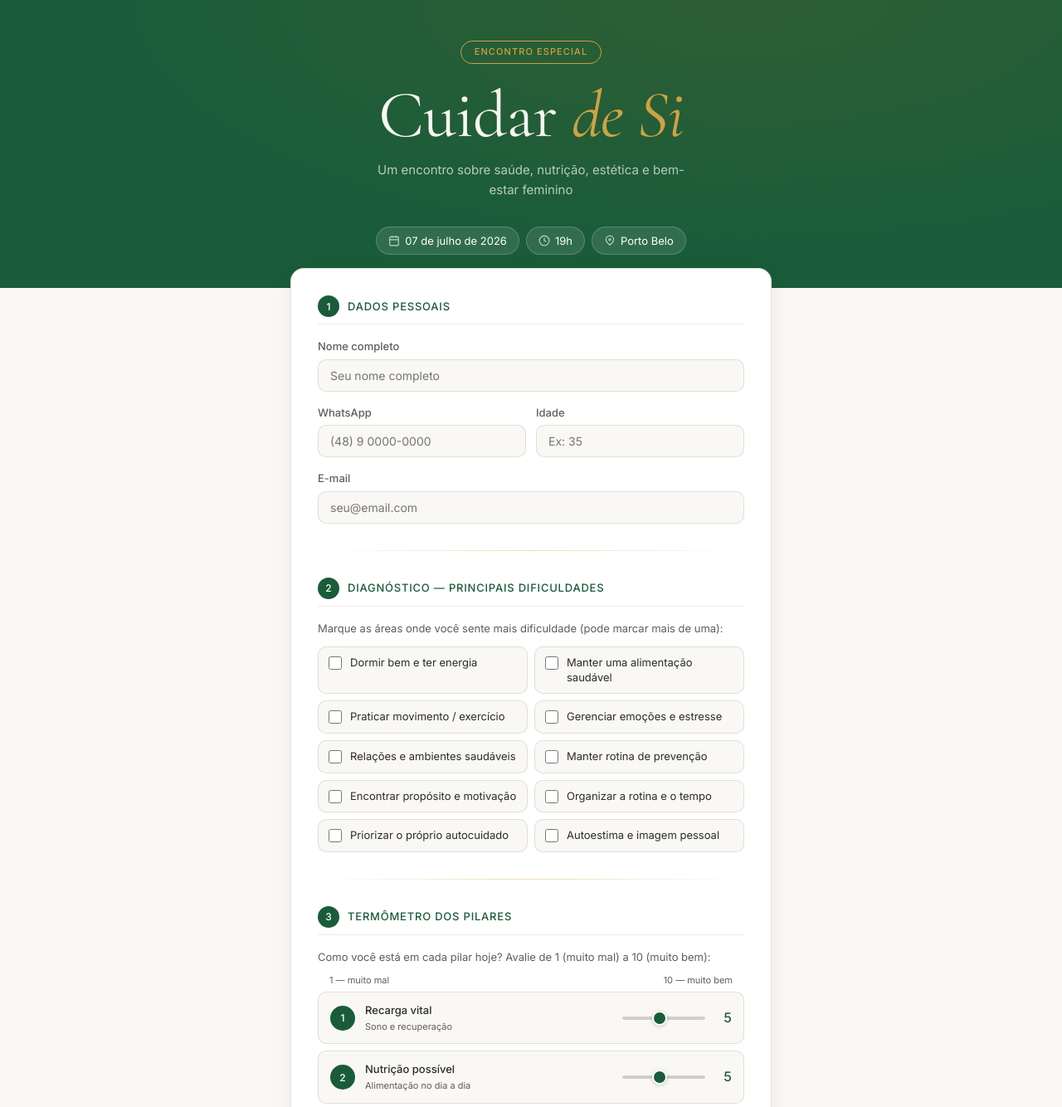
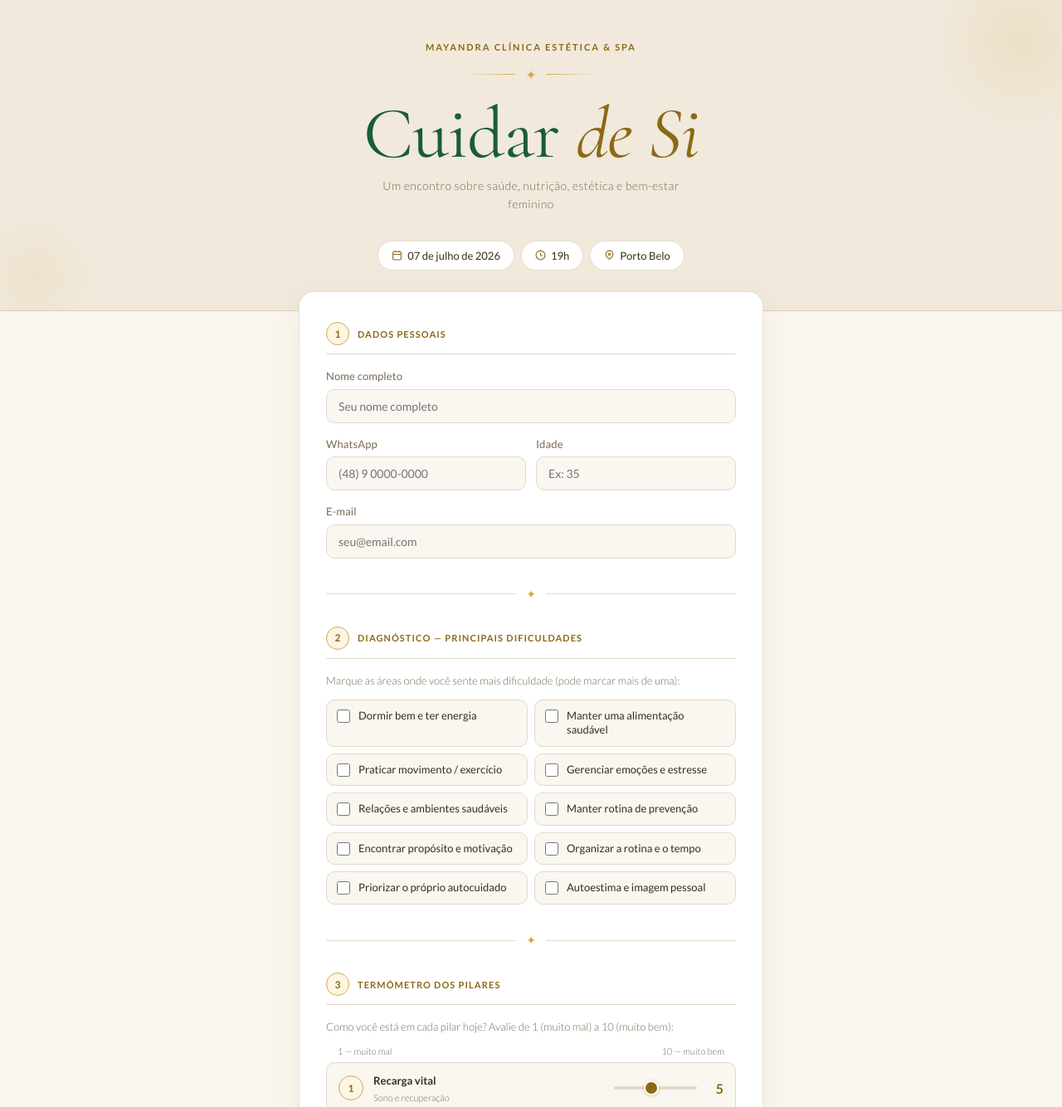
Before and after one commit to draludmillacosta/cuidar-de-si, a plain HTML site: page index.html in a window 1280 px wide. Shown: the top 1334 px of the page at 83% size. Drawn offline with nearby package versions, Linux system fonts and the light colour scheme.

Commit message:
Update index.html

```diff
--- a/index.html
+++ b/index.html
@@ -7,30 +7,28 @@
 <meta name="description" content="Garanta sua vaga no Encontro Especial Cuidar de Si — 07 de julho de 2026, Porto Belo.">
 <link rel="preconnect" href="https://fonts.googleapis.com">
 <link rel="preconnect" href="https://fonts.gstatic.com" crossorigin>
-<link href="https://fonts.googleapis.com/css2?family=Cormorant+Garamond:ital,wght@0,400;0,500;1,400&family=Inter:wght@400;500&display=swap" rel="stylesheet">
+<link href="https://fonts.googleapis.com/css2?family=Cormorant+Garamond:ital,wght@0,400;0,500;0,600;1,400;1,600&family=Lato:wght@300;400;700&display=swap" rel="stylesheet">
 <style>
 *, *::before, *::after { box-sizing: border-box; margin: 0; padding: 0; }
 
 :root {
-    --verde: #1A5C3A;
-    --verde-claro: #E8F0EB;
-    --verde-medio: #2d7a52;
-    --dourado: #8B6914;
-    --dourado-claro: #F5ECD7;
-    --dourado-borda: #D4A847;
-    --bege: #FAF8F4;
-    --bege-escuro: #F0EBE1;
-    --texto: #2C2C2A;
-    --texto-secundario: #5F5E5A;
-    --borda: rgba(0,0,0,0.1);
-    --radius: 10px;
-    --radius-lg: 16px;
+  --bege:       #FAF6F0;
+  --bege-medio: #F0E9DC;
+  --bege-escuro:#E5D9C8;
+  --dourado:    #8B6914;
+  --dourado-claro: #D4A847;
+  --dourado-bg: #FDF5E4;
+  --verde:      #1A5C3A;
+  --texto:      #3A2E1E;
+  --texto-sec:  #7A6A55;
+  --borda:      rgba(139,105,20,0.2);
+  --radius:     10px;
+  --radius-lg:  18px;
 }
 
 html { scroll-behavior: smooth; }
-
 body {
-    font-family: 'Inter', sans-serif;
+  font-family: 'Lato', sans-serif;
   background: var(--bege);
   color: var(--texto);
   min-height: 100vh;
@@ -39,116 +37,152 @@
 
 /* HERO */
 .hero {
-    background: var(--verde);
-    padding: 3rem 1.5rem 2.5rem;
+  background: var(--bege-medio);
+  padding: 3rem 1.5rem 3rem;
   text-align: center;
   position: relative;
+  border-bottom: 1px solid var(--borda);
   overflow: hidden;
 }
 .hero::before {
   content: '';
   position: absolute;
-    inset: 0;
-    background: radial-gradient(ellipse at 70% 0%, rgba(139,105,20,0.18) 0%, transparent 60%);
+  top: -60px; right: -60px;
+  width: 220px; height: 220px;
+  background: radial-gradient(circle, rgba(212,168,71,0.15) 0%, transparent 70%);
   pointer-events: none;
 }
-  .hero-badge {
-    display: inline-block;
-    font-family: 'Inter', sans-serif;
+.hero::after {
+  content: '';
+  position: absolute;
+  bottom: -40px; left: -40px;
+  width: 160px; height: 160px;
+  background: radial-gradient(circle, rgba(212,168,71,0.1) 0%, transparent 70%);
+  pointer-events: none;
+}
+
+.hero-logo {
+  font-family: 'Lato', sans-serif;
   font-size: 11px;
-    font-weight: 500;
-    letter-spacing: .1em;
+  font-weight: 700;
+  letter-spacing: .18em;
   text-transform: uppercase;
-    color: var(--dourado-borda);
-    border: 0.5px solid var(--dourado-borda);
-    border-radius: 20px;
-    padding: 4px 16px;
-    margin-bottom: 1.25rem;
+  color: var(--dourado);
+  margin-bottom: 1rem;
 }
+
+.ornamento {
+  display: flex;
+  align-items: center;
+  justify-content: center;
+  gap: 12px;
+  margin-bottom: 1.2rem;
+}
+.ornamento::before,
+.ornamento::after {
+  content: '';
+  width: 60px;
+  height: 1px;
+  background: linear-gradient(90deg, transparent, var(--dourado-claro));
+}
+.ornamento::after {
+  background: linear-gradient(90deg, var(--dourado-claro), transparent);
+}
+.ornamento-sym {
+  color: var(--dourado-claro);
+  font-size: 16px;
+  line-height: 1;
+}
+
 .hero h1 {
   font-family: 'Cormorant Garamond', serif;
-    font-size: clamp(3rem, 8vw, 5rem);
+  font-size: clamp(3.2rem, 9vw, 5.5rem);
   font-weight: 400;
-    color: #fff;
-    line-height: 1.05;
-    margin-bottom: .75rem;
+  color: var(--verde);
+  line-height: 1;
+  margin-bottom: .5rem;
   letter-spacing: -.01em;
 }
 .hero h1 em {
   font-style: italic;
-    color: var(--dourado-borda);
+  color: var(--dourado);
 }
 .hero-sub {
-    font-size: 15px;
-    color: rgba(255,255,255,0.7);
-    max-width: 400px;
+  font-family: 'Lato', sans-serif;
+  font-size: 14px;
+  font-weight: 300;
+  color: var(--texto-sec);
+  max-width: 360px;
   margin: 0 auto 2rem;
+  letter-spacing: .03em;
 }
-  .hero-info {
+
+.hero-pills {
   display: flex;
   justify-content: center;
   flex-wrap: wrap;
   gap: 8px;
 }
 .hero-pill {
-    display: flex;
+  display: inline-flex;
   align-items: center;
   gap: 6px;
-    background: rgba(255,255,255,0.1);
-    border: 0.5px solid rgba(255,255,255,0.2);
-    border-radius: 20px;
-    padding: 6px 14px;
+  background: #fff;
+  border: 1px solid var(--borda);
+  border-radius: 30px;
+  padding: 7px 16px;
   font-size: 13px;
-    color: #fff;
+  font-weight: 400;
+  color: var(--texto);
 }
-  .hero-pill svg { width: 14px; height: 14px; opacity: .7; flex-shrink: 0; }
+.hero-pill svg { width: 13px; height: 13px; color: var(--dourado); flex-shrink: 0; }
 
 /* CONTAINER */
 .container {
-    max-width: 620px;
+  max-width: 600px;
   margin: 0 auto;
   padding: 0 1.25rem 4rem;
 }
 
-  /* CARD FORMULÁRIO */
+/* CARD */
 .form-card {
   background: #fff;
-    border: 0.5px solid var(--borda);
+  border: 1px solid var(--borda);
   border-radius: var(--radius-lg);
-    padding: 2rem;
+  padding: 2.25rem 2rem;
   margin-top: -1.5rem;
   position: relative;
-    box-shadow: 0 4px 24px rgba(0,0,0,0.06);
+  box-shadow: 0 8px 40px rgba(139,105,20,0.08);
 }
 
 /* SEÇÕES */
 .section { margin-bottom: 2rem; }
-  .section:last-of-type { margin-bottom: 1.5rem; }
 
 .section-header {
   display: flex;
   align-items: center;
   gap: 10px;
   margin-bottom: 1rem;
-    padding-bottom: 8px;
+  padding-bottom: 10px;
   border-bottom: 1px solid var(--bege-escuro);
 }
 .section-num {
-    width: 26px; height: 26px;
+  width: 28px; height: 28px;
   border-radius: 50%;
-    background: var(--verde);
-    color: #fff;
+  background: var(--dourado-bg);
+  border: 1px solid var(--dourado-claro);
+  color: var(--dourado);
   font-size: 12px;
-    font-weight: 500;
+  font-weight: 700;
   display: flex; align-items: center; justify-content: center;
   flex-shrink: 0;
 }
 .section-title {
-    font-size: 13px;
-    font-weight: 500;
-    letter-spacing: .06em;
+  font-size: 11px;
+  font-weight: 700;
+  letter-spacing: .1em;
   text-transform: uppercase;
-    color: var(--verde);
+  color: var(--dourado);
 }
 
 /* CAMPOS */
@@ -156,35 +190,36 @@
 .field label {
   display: block;
   font-size: 13px;
-    font-weight: 500;
-    color: var(--texto-secundario);
+  font-weight: 400;
+  color: var(--texto-sec);
   margin-bottom: 5px;
+  letter-spacing: .01em;
 }
 .field input,
 .field textarea {
   width: 100%;
-    font-family: 'Inter', sans-serif;
+  font-family: 'Lato', sans-serif;
   font-size: 14px;
   color: var(--texto);
   background: var(--bege);
-    border: 1px solid var(--borda);
+  border: 1px solid var(--bege-escuro);
   border-radius: var(--radius);
-    padding: 10px 14px;
+  padding: 11px 14px;
   outline: none;
-    transition: border-color .15s, box-shadow .15s;
+  transition: border-color .2s, box-shadow .2s;
   -webkit-appearance: none;
 }
 .field input:focus,
 .field textarea:focus {
-    border-color: var(--verde);
-    box-shadow: 0 0 0 3px rgba(26,92,58,0.1);
+  border-color: var(--dourado-claro);
+  box-shadow: 0 0 0 3px rgba(212,168,71,0.12);
   background: #fff;
 }
 .field textarea { resize: vertical; min-height: 100px; line-height: 1.5; }
 .grid2 { display: grid; grid-template-columns: 1fr 1fr; gap: 12px; }
 
 /* DIFICULDADES */
-  .hint { font-size: 13px; color: var(--texto-secundario); margin-bottom: 12px; }
+.hint { font-size: 13px; color: var(--texto-sec); margin-bottom: 12px; font-weight: 300; }
 .diff-grid { display: grid; grid-template-columns: 1fr 1fr; gap: 8px; }
 .diff-item {
   display: flex;
@@ -192,20 +227,20 @@
   gap: 10px;
   padding: 10px 12px;
   background: var(--bege);
-    border: 1px solid var(--borda);
+  border: 1px solid var(--bege-escuro);
   border-radius: var(--radius);
   cursor: pointer;
   transition: border-color .15s, background .15s;
   user-select: none;
 }
-  .diff-item:hover { border-color: rgba(26,92,58,0.3); }
+.diff-item:hover { border-color: var(--dourado-claro); }
 .diff-item.checked {
-    border-color: var(--verde);
-    background: var(--verde-claro);
+  border-color: var(--dourado-claro);
+  background: var(--dourado-bg);
 }
 .diff-item input[type=checkbox] {
   width: 16px; height: 16px;
-    accent-color: var(--verde);
+  accent-color: var(--dourado);
   flex-shrink: 0;
   margin-top: 1px;
   cursor: pointer;
@@ -227,32 +262,33 @@
   gap: 12px;
   padding: 11px 14px;
   background: var(--bege);
-    border: 1px solid var(--borda);
+  border: 1px solid var(--bege-escuro);
   border-radius: var(--radius);
+  transition: border-color .15s;
 }
+.pillar-row:hover { border-color: var(--dourado-claro); }
 .pillar-num {
   width: 30px; height: 30px;
   border-radius: 50%;
-    background: var(--verde);
-    color: #fff;
+  background: var(--dourado-bg);
+  border: 1px solid var(--dourado-claro);
+  color: var(--dourado);
   font-size: 12px;
-    font-weight: 500;
+  font-weight: 700;
   display: flex; align-items: center; justify-content: center;
   flex-shrink: 0;
 }
 .pillar-info { flex: 1; min-width: 0; }
-  .pillar-name { font-size: 13px; font-weight: 500; color: var(--texto); }
-  .pillar-desc { font-size: 11px; color: var(--texto-secundario); margin-top: 1px; }
-  .pillar-right {
-    display: flex; align-items: center; gap: 10px; flex-shrink: 0;
-  }
+.pillar-name { font-size: 13px; font-weight: 700; color: var(--texto); }
+.pillar-desc { font-size: 11px; color: var(--texto-sec); margin-top: 1px; font-weight: 300; }
+.pillar-right { display: flex; align-items: center; gap: 10px; flex-shrink: 0; }
 .pillar-right input[type=range] {
   -webkit-appearance: none;
   appearance: none;
   width: 100px;
   height: 4px;
   border-radius: 2px;
-    background: #D0D0C8;
+  background: var(--bege-escuro);
   outline: none;
   cursor: pointer;
 }
@@ -260,35 +296,52 @@
   -webkit-appearance: none;
   width: 18px; height: 18px;
   border-radius: 50%;
-    background: var(--verde);
+  background: var(--dourado);
   cursor: pointer;
   border: 2px solid #fff;
-    box-shadow: 0 1px 4px rgba(0,0,0,0.2);
+  box-shadow: 0 1px 4px rgba(139,105,20,0.3);
 }
 .pillar-right input[type=range]::-moz-range-thumb {
   width: 18px; height: 18px;
   border-radius: 50%;
-    background: var(--verde);
+  background: var(--dourado);
   cursor: pointer;
   border: 2px solid #fff;
 }
 .pillar-score {
   font-size: 16px;
-    font-weight: 500;
+  font-weight: 700;
   min-width: 22px;
   text-align: right;
-    color: var(--verde);
+  color: var(--dourado);
   transition: color .2s;
 }
 .scale-hint {
   display: flex;
   justify-content: space-between;
   font-size: 11px;
-    color: var(--texto-secundario);
+  color: var(--texto-sec);
   padding: 0 14px;
   margin-top: -2px;
   margin-bottom: 4px;
+  font-weight: 300;
 }
+
+/* DIVISOR */
+.divisor {
+  display: flex;
+  align-items: center;
+  gap: 12px;
+  margin: 1.75rem 0;
+}
+.divisor::before,
+.divisor::after {
+  content: '';
+  flex: 1;
+  height: 1px;
+  background: var(--bege-escuro);
+}
+.divisor-sym { color: var(--dourado-claro); font-size: 14px; }
 
 /* BOTÃO */
 .btn-submit {
@@ -298,9 +351,11 @@
   border: none;
   border-radius: var(--radius);
   padding: 15px;
-    font-family: 'Inter', sans-serif;
-    font-size: 15px;
-    font-weight: 500;
+  font-family: 'Lato', sans-serif;
+  font-size: 14px;
+  font-weight: 700;
+  letter-spacing: .08em;
+  text-transform: uppercase;
   cursor: pointer;
   transition: background .15s, transform .1s;
   display: flex;
@@ -309,12 +364,11 @@
   gap: 8px;
   margin-top: .5rem;
 }
-  .btn-submit:hover { background: var(--verde-medio); }
+.btn-submit:hover { background: #155030; }
 .btn-submit:active { transform: scale(.99); }
 .btn-submit:disabled { opacity: .55; cursor: not-allowed; }
-  .btn-submit svg { width: 18px; height: 18px; }
+.btn-submit svg { width: 16px; height: 16px; }
 
-  /* SPINNER */
 .spinner {
   width: 16px; height: 16px;
   border: 2px solid rgba(255,255,255,0.3);
@@ -325,24 +379,24 @@
 }
 @keyframes spin { to { transform: rotate(360deg); } }
 
-  /* ERRO */
 .erro-box {
   display: none;
-    background: #FCEBEB;
-    border: 1px solid #F09595;
+  background: #FDF0F0;
+  border: 1px solid #E8B4B4;
   border-radius: var(--radius);
   padding: 12px 16px;
   margin-top: 12px;
   font-size: 13px;
-    color: #791F1F;
+  color: #8B2020;
 }
 
-  /* NOTA RODAPÉ */
 .form-footer {
   text-align: center;
   font-size: 12px;
-    color: var(--texto-secundario);
+  color: var(--texto-sec);
   margin-top: 14px;
+  font-weight: 300;
+  letter-spacing: .03em;
 }
 
 /* SUCESSO */
@@ -354,42 +408,38 @@
 .success-icon {
   width: 64px; height: 64px;
   border-radius: 50%;
-    background: var(--verde-claro);
+  background: var(--dourado-bg);
+  border: 1px solid var(--dourado-claro);
   display: flex; align-items: center; justify-content: center;
   margin: 0 auto 1.25rem;
 }
-  .success-icon svg { width: 32px; height: 32px; color: var(--verde); }
+.success-icon svg { width: 28px; height: 28px; color: var(--dourado); }
 .success-screen h2 {
   font-family: 'Cormorant Garamond', serif;
-    font-size: 32px;
+  font-size: 34px;
   font-weight: 400;
   color: var(--verde);
   margin-bottom: 10px;
 }
 .success-screen p {
   font-size: 15px;
-    color: var(--texto-secundario);
+  color: var(--texto-sec);
   line-height: 1.7;
   max-width: 380px;
   margin: 0 auto;
+  font-weight: 300;
 }
-  .success-screen strong { color: var(--texto); }
+.success-screen strong { color: var(--texto); font-weight: 700; }
 
-  /* DIVISOR DOURADO */
-  .divider {
-    height: 1px;
-    background: linear-gradient(90deg, transparent, var(--dourado-borda), transparent);
-    margin: 2rem 0;
-    opacity: .4;
-  }
-
-  /* ASSINATURA */
+/* RODAPÉ */
 .assinatura {
   text-align: center;
   font-size: 12px;
-    color: var(--texto-secundario);
+  color: var(--texto-sec);
   padding: 1.5rem 0 0;
-    opacity: .7;
+  opacity: .6;
+  font-weight: 300;
+  letter-spacing: .04em;
 }
 
 /* RESPONSIVO */
@@ -397,10 +447,9 @@
   .form-card { padding: 1.5rem 1.25rem; }
   .grid2 { grid-template-columns: 1fr; }
   .diff-grid { grid-template-columns: 1fr; }
-    .pillar-right input[type=range] { width: 80px; }
+  .pillar-right input[type=range] { width: 75px; }
   .hero h1 { font-size: 3rem; }
 }
-
 @media (prefers-reduced-motion: reduce) {
   * { transition: none !important; animation: none !important; }
 }
@@ -408,31 +457,29 @@
 </head>
 <body>
 
-<!-- HERO -->
-<header class="hero" role="banner">
-  <div class="hero-badge">Encontro especial</div>
+<header class="hero">
+  <div class="hero-logo">Mayandra Clínica Estética &amp; SPA</div>
+  <div class="ornamento"><span class="ornamento-sym">✦</span></div>
   <h1>Cuidar <em>de Si</em></h1>
   <p class="hero-sub">Um encontro sobre saúde, nutrição, estética e bem-estar feminino</p>
-  <div class="hero-info">
+  <div class="hero-pills">
     <div class="hero-pill">
-      <svg viewBox="0 0 24 24" fill="none" stroke="currentColor" stroke-width="2" aria-hidden="true"><rect x="3" y="4" width="18" height="18" rx="2"/><path d="M16 2v4M8 2v4M3 10h18"/></svg>
+      <svg viewBox="0 0 24 24" fill="none" stroke="currentColor" stroke-width="2"><rect x="3" y="4" width="18" height="18" rx="2"/><path d="M16 2v4M8 2v4M3 10h18"/></svg>
       07 de julho de 2026
     </div>
     <div class="hero-pill">
-      <svg viewBox="0 0 24 24" fill="none" stroke="currentColor" stroke-width="2" aria-hidden="true"><circle cx="12" cy="12" r="10"/><path d="M12 6v6l4 2"/></svg>
+      <svg viewBox="0 0 24 24" fill="none" stroke="currentColor" stroke-width="2"><circle cx="12" cy="12" r="10"/><path d="M12 6v6l4 2"/></svg>
       19h
     </div>
     <div class="hero-pill">
-      <svg viewBox="0 0 24 24" fill="none" stroke="currentColor" stroke-width="2" aria-hidden="true"><path d="M12 21s-8-6.27-8-11a8 8 0 1 1 16 0c0 4.73-8 11-8 11z"/><circle cx="12" cy="10" r="2"/></svg>
+      <svg viewBox="0 0 24 24" fill="none" stroke="currentColor" stroke-width="2"><path d="M12 21s-8-6.27-8-11a8 8 0 1 1 16 0c0 4.73-8 11-8 11z"/><circle cx="12" cy="10" r="2"/></svg>
       Porto Belo
     </div>
   </div>
 </header>
 
-<!-- FORMULÁRIO -->
-<main class="container" id="main">
+<main class="container">
   <div class="form-card">
-
     <div id="form-area">
 
       <!-- DADOS PESSOAIS -->
@@ -461,7 +508,7 @@
         </div>
       </div>
 
-      <div class="divider"></div>
+      <div class="divisor"><span class="divisor-sym">✦</span></div>
 
       <!-- DIFICULDADES -->
       <div class="section">
@@ -470,7 +517,7 @@
           <div class="section-title">Diagnóstico — principais dificuldades</div>
         </div>
         <p class="hint">Marque as áreas onde você sente mais dificuldade (pode marcar mais de uma):</p>
-        <div class="diff-grid" id="diff-grid">
+        <div class="diff-grid">
           <div class="diff-item" onclick="toggleDiff(this)"><input type="checkbox" value="sono"><label>Dormir bem e ter energia</label></div>
           <div class="diff-item" onclick="toggleDiff(this)"><input type="checkbox" value="alimentacao"><label>Manter uma alimentação saudável</label></div>
           <div class="diff-item" onclick="toggleDiff(this)"><input type="checkbox" value="movimento"><label>Praticar movimento / exercício</label></div>
@@ -484,7 +531,7 @@
         </div>
       </div>
 
-      <div class="divider"></div>
+      <div class="divisor"><span class="divisor-sym">✦</span></div>
 
       <!-- PILARES -->
       <div class="section">
@@ -506,7 +553,7 @@
         </div>
       </div>
 
-      <div class="divider"></div>
+      <div class="divisor"><span class="divisor-sym">✦</span></div>
 
       <!-- EXPECTATIVA -->
       <div class="section">
@@ -520,7 +567,6 @@
         </div>
       </div>
 
-      <!-- BOTÃO -->
       <button class="btn-submit" id="btn-enviar" onclick="enviar()">
         <svg viewBox="0 0 24 24" fill="none" stroke="currentColor" stroke-width="2.5" aria-hidden="true"><polyline points="20 6 9 17 4 12"/></svg>
         <span id="btn-texto">Confirmar minha inscrição</span>
@@ -529,19 +575,18 @@
       <div class="erro-box" id="erro">Não foi possível enviar. Verifique sua conexão e tente novamente.</div>
       <p class="form-footer">Evento exclusivo para clientes da Mayandra Clínica Estética &amp; SPA</p>
 
-    </div><!-- /form-area -->
+    </div>
 
     <!-- SUCESSO -->
-    <div class="success-screen" id="success-area" aria-live="polite">
+    <div class="success-screen" id="success-area">
       <div class="success-icon">
-        <svg viewBox="0 0 24 24" fill="none" stroke="currentColor" stroke-width="2" aria-hidden="true"><polyline points="20 6 9 17 4 12"/></svg>
+        <svg viewBox="0 0 24 24" fill="none" stroke="currentColor" stroke-width="2"><polyline points="20 6 9 17 4 12"/></svg>
       </div>
       <h2>Inscrição confirmada!</h2>
       <p>Obrigada, <strong id="nome-ok"></strong>!<br><br>Te esperamos no dia <strong>07 de julho às 19h</strong> em Porto Belo.<br>Em breve você receberá uma mensagem de confirmação no WhatsApp. 🌿</p>
     </div>
 
-  </div><!-- /form-card -->
-
+  </div>
   <p class="assinatura">Realização: Mayandra Clínica Estética &amp; SPA + Ative Bem-Estar</p>
 </main>
 
@@ -552,7 +597,7 @@ function setScore(el, id) {
   const v = parseInt(el.value);
   const el2 = document.getElementById(id);
   el2.textContent = v;
-  el2.style.color = v <= 3 ? '#C0392B' : v <= 6 ? '#D4870A' : '#1A5C3A';
+  el2.style.color = v <= 3 ? '#B85C38' : v <= 6 ? '#C48B2A' : '#1A5C3A';
 }
 
 function toggleDiff(row) {
@@ -574,10 +619,10 @@ function getDificuldades() {
 }
 
 async function enviar() {
-  const nome       = document.getElementById('nome').value.trim();
-  const whats      = document.getElementById('whats').value.trim();
-  const idade      = document.getElementById('idade').value.trim();
-  const email      = document.getElementById('email').value.trim();
+  const nome        = document.getElementById('nome').value.trim();
+  const whats       = document.getElementById('whats').value.trim();
+  const idade       = document.getElementById('idade').value.trim();
+  const email       = document.getElementById('email').value.trim();
   const expectativa = document.getElementById('expectativa').value.trim();
 
   if (!nome)  { alert('Por favor, informe seu nome.'); return; }
```
Lines whose indentation alone changed are shown as unchanged.
